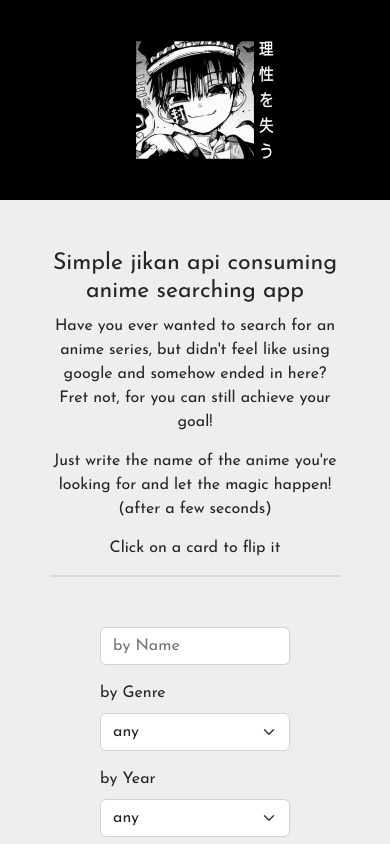
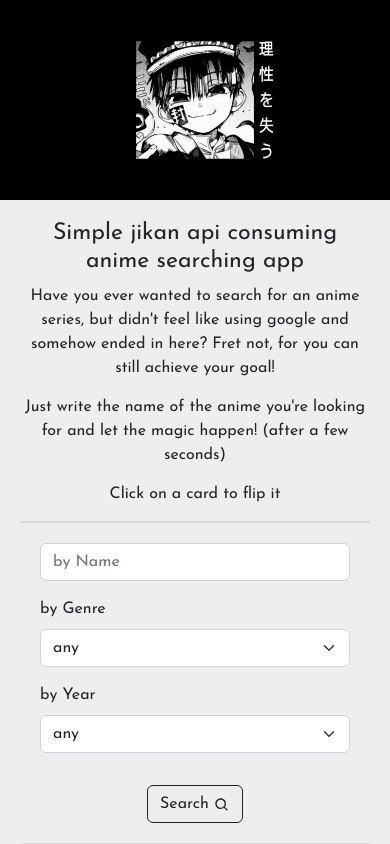
Before and after one commit to TreusK/animeSearch, a React (Vite) app: page / in a window 390 px wide. Shown: the top 844 px of the page. Built offline with nearby package versions, Linux system fonts and the light colour scheme.

Commit message:
some more css

```diff
--- a/index.html
+++ b/index.html
@@ -7,7 +7,7 @@
     <link rel="preconnect" href="https://fonts.gstatic.com" crossorigin>
     <link href="https://fonts.googleapis.com/css2?family=Josefin+Sans&display=swap" rel="stylesheet">
     <meta name="viewport" content="width=device-width, initial-scale=1.0" />
-    <title>Vite + React</title>
+    <title>Anime Search</title>
   </head>
   <body>
     <div id="root"></div>
--- a/src/components/Search.css
+++ b/src/components/Search.css
@@ -30,3 +30,10 @@
     text-align: left;
     padding: 0 100px;
 }
+
+@media (max-width: 600px) {
+    .Search, .Search form {
+        padding: 20px;
+    }
+
+}
--- a/src/components/SingleCard.jsx
+++ b/src/components/SingleCard.jsx
@@ -6,7 +6,7 @@ function SingleCard({ anime }) {
     const [flip, setFlip] = useState(false);
 
     return (
-        <Card className='CardComp' border='secondary' bg={!flip ? "light" : "secondary"} text={!flip ? "dark" : "white"}  >
+        <Card className='CardComp' border='secondary' bg={!flip ? "light" : "dark"} text={!flip ? "dark" : "white"}  >
             {!flip &&
             <div className='front' onClick={() => setFlip(oldFlip => !oldFlip)}>
                 <Card.Img variant="top" src={anime.images.webp.image_url} className='CardImgComp'/>
```
